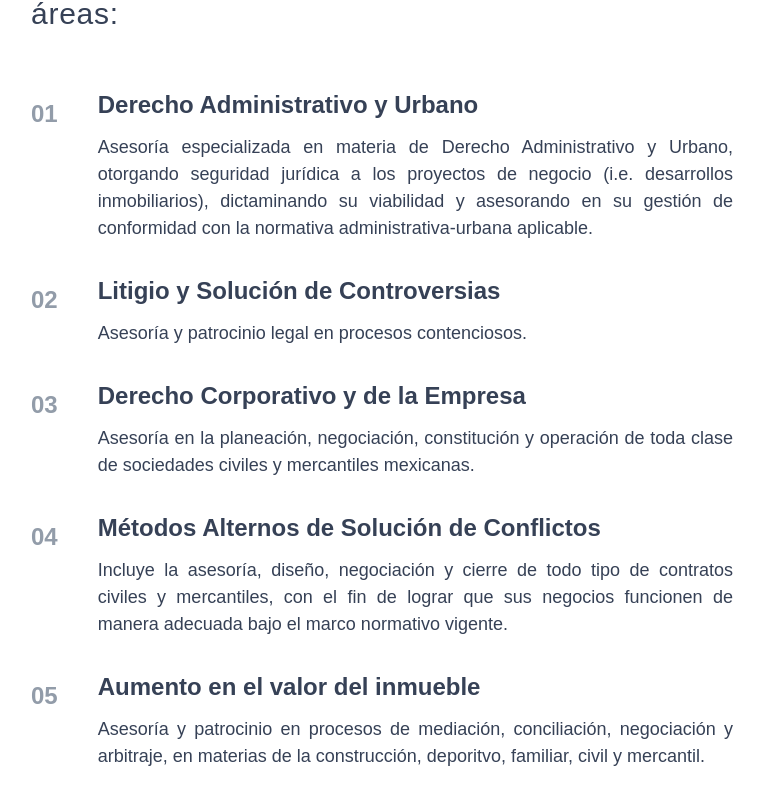
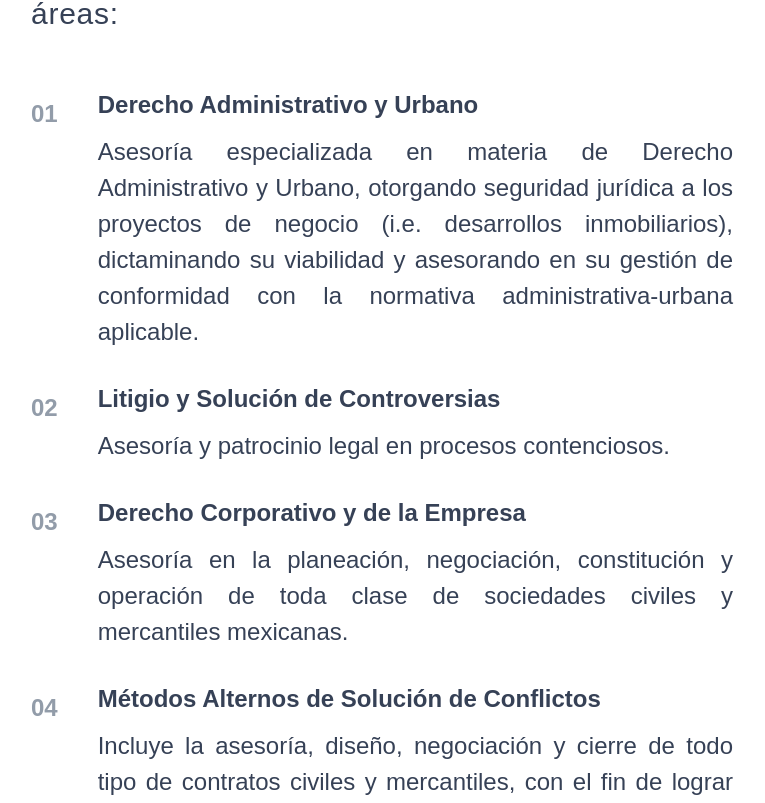
Before and after one commit to alexissahagun1/Aceves-Torres, a Next.js app: page /Inicio in a window 1280 px wide. Shown: the part 1397-2200 px from the top of the page, without its empty margins (258-1023 px from the left). Built offline with nearby package versions, Linux system fonts and the light colour scheme.

Commit message:
changed font size on inicio page

```diff
--- a/components/Beneficios.jsx
+++ b/components/Beneficios.jsx
@@ -13,7 +13,7 @@ const Beneficios = ({file, headingColor, isUppercase, isScaled, hasMargin, isHid
                         {/* <img src={item.icon} alt="" className={`md:p-[27px] pr-4  md:scale-100 ${isScaled ? "scale-75" : "scale-100"}`}/> */}
                         <div className="flex flex-col text-left space-y-5 fontcolor">
                             <h6 className={`font-semibold ${headingColor} ${isUppercase ? "uppercase" : ""} text-[24px] leading-[18px]`}>{item.heading}</h6>
-                            <p className="font-medium text-[18px] tracking-normal text-justify">{item.body}</p>
+                            <p className="font-medium md:text-[24px] text-[18px] tracking-normal text-justify">{item.body}</p>
                         </div>
                     </div>
                 </div>
```
